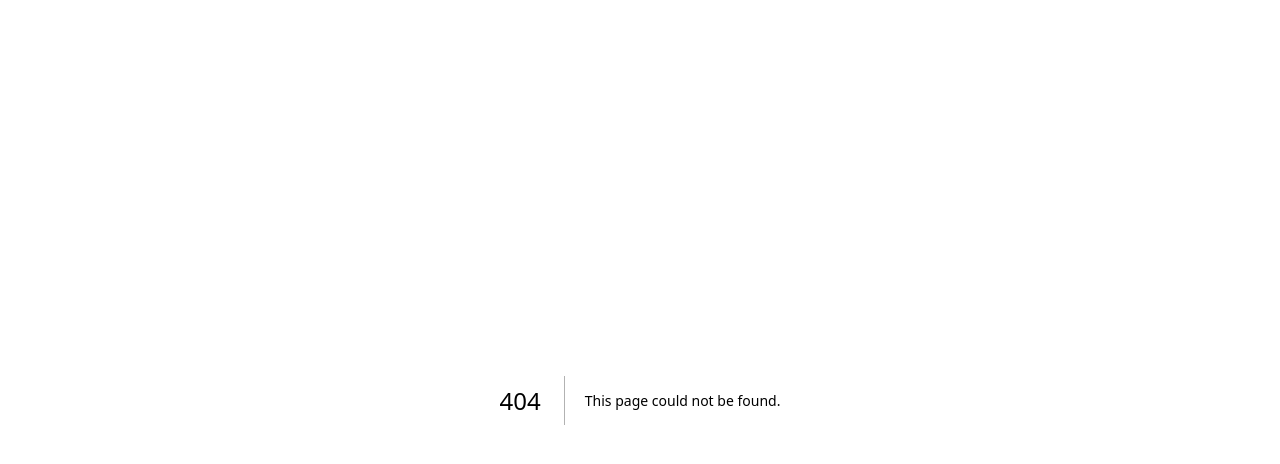
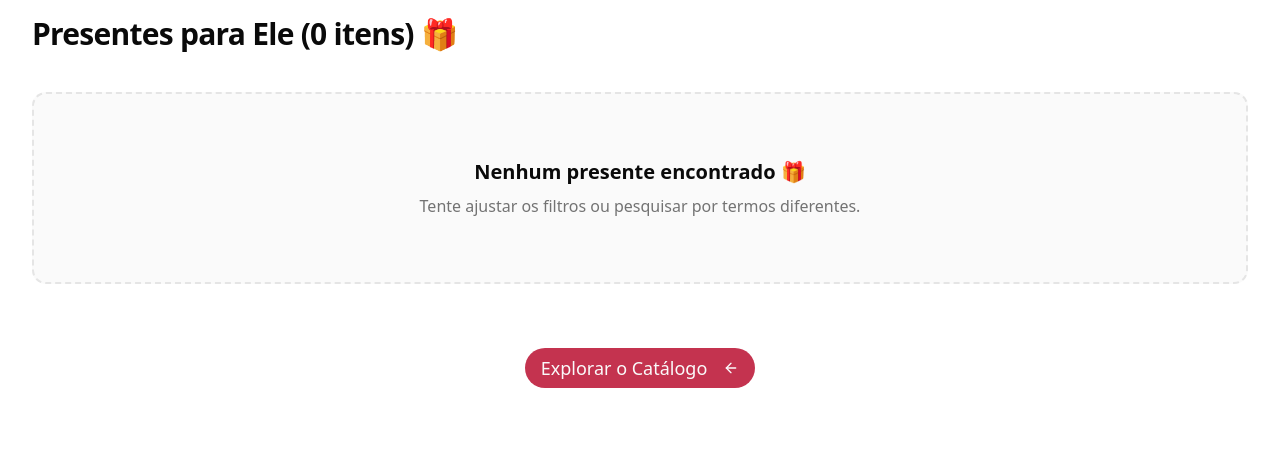
Before and after one commit to alexalannunes/presentes-de-natal, a Next.js app: page /products/unique in a window 1280 px wide. Before the commit this address had no page. Shown: the top 464 px of the page. Built offline with nearby package versions, Linux system fonts and the light colour scheme.

Commit message:
add ProductsPage and ExploreProductsButton components; update ProductListItem layout and product data

```diff
--- /dev/null
+++ b/app/products/unique/page.tsx
@@ -0,0 +1,61 @@
+// app/products/page.tsx (FINAL)
+import { Container } from "@/components/layout/container";
+import { ExploreProductsButton } from "@/components/products/explore-products-button";
+import { ProductList } from "@/components/products/product-list";
+import productsData from "@/data/products.json";
+import { Product } from "@/lib/products";
+import { Suspense } from "react";
+
+interface ProductsPageProps {
+  searchParams: Promise<{
+    p?: string;
+  }>;
+}
+
+export const revalidate = 3600; // 1h
+
+export const metadata = {
+  title: "Catálogo Completo | Presentes para Homens",
+  description:
+    "Filtre por preço e loja e encontre o presente perfeito de Natal em segundos.",
+};
+
+export default async function ProductsPage({
+  searchParams,
+}: ProductsPageProps) {
+  const allProducts: Product[] = productsData as Product[];
+  const search = await searchParams;
+  // p = affiliate_url separated by commas
+  const p = search.p?.split(",").filter(Boolean) || [];
+  const filteredProducts = [...allProducts]
+    .filter((product) => p.includes(product.affiliate_url))
+    .sort((a, b) => a.price - b.price);
+
+  return (
+    <Container className="pb-12">
+      {/* 1. HEADER (Visível apenas em Desktop/Tablet) */}
+      <header className="hidden md:block pt-4 pb-8">
+        <h1 className="text-3xl font-bold tracking-tight">
+          Presentes para Ele ({filteredProducts.length} itens) 🎁
+        </h1>
+      </header>
+
+      {/* 2. LAYOUT PRINCIPAL (Filtro + Listagem) */}
+      <div className="flex flex-col md:flex-row gap-8">
+        {/* 2.2. COLUNA DE LISTAGEM */}
+        <div className="flex-grow pt-2 mt-10 md:mt-0">
+          {/* Título aqui apenas para mobile/tablet (opcional, mas mantido por clareza) */}
+          <h1 className="text-2xl font-bold tracking-tight mb-6 md:hidden">
+            Presentes ({filteredProducts.length})
+          </h1>
+
+          <Suspense fallback={<div>Carregando catálogo...</div>}>
+            <ProductList products={filteredProducts} />
+          </Suspense>
+        </div>
+      </div>
+
+      <ExploreProductsButton />
+    </Container>
+  );
+}
--- /dev/null
+++ b/components/products/explore-products-button.tsx
@@ -0,0 +1,33 @@
+"use client";
+import Link from "next/link";
+import { Button } from "../ui/button";
+import { ArrowLeft } from "lucide-react";
+
+export function ExploreProductsButton() {
+  return (
+    <div className="flex justify-center space-x-4 mt-16">
+      <Link href="/products" passHref>
+        <Button
+          size="lg"
+          className="rounded-full shadow-gift-hover transition-shadow duration-300 text-lg"
+          onClick={() => {
+            if (typeof window !== "undefined" && window.gtag) {
+              window.gtag("event", "click_explore_catalog", {
+                event_category: "engagement",
+                event_label: "Explore Full Catalog from Ads Page",
+              });
+            }
+
+            if (typeof window !== "undefined" && window.fbq) {
+              window.fbq("trackCustom", "ExploreCatalogClick", {
+                event_category: "engagement",
+              });
+            }
+          }}
+        >
+          Explorar o Catálogo <ArrowLeft className="ml-2 h-5 w-5" />
+        </Button>
+      </Link>
+    </div>
+  );
+}
--- a/components/products/product-list-item.tsx
+++ b/components/products/product-list-item.tsx
@@ -56,44 +56,43 @@ export function ProductListItem({ product }: ProductListItemProps) {
 
   return (
     <Card
-      // Layout Horizontal, Sombras Suaves e Bordas Arredondadas
       className={cn(
-        "flex flex-col rounded-xl gap-2 overflow-hidden shadow-gift hover:shadow-gift-hover transition-all duration-300 py-2",
-        // No mobile, define a largura máxima e centraliza
-        "max-w-md mx-auto"
+        "flex flex-col rounded-xl overflow-hidden shadow-gift hover:shadow-gift-hover transition-all duration-300",
+        // Largura controlada para não ficar gigante no mobile
+        "max-w-[280px] mx-auto h-full border border-border/50"
       )}
     >
-      {/* 1. SEÇÃO PRINCIPAL (HORIZONTAL: Imagem + Detalhes) */}
-      <div className="flex flex-row py-0 p-3 pb-0 flex-grow">
-        {/* 1.1. Imagem na Esquerda */}
-        <div className="w-[100px] h-[100px] flex-shrink-0 rounded-lg overflow-hidden border border-border">
+      {/* 1. SEÇÃO DA IMAGEM (Topo) */}
+      <div className="w-full aspect-square flex-shrink-0 overflow-hidden bg-muted/20">
         <ImageSlider images={product.images} name={product.name} />
       </div>
 
-        {/* 1.2. Detalhes (à direita) */}
-        <div className="flex flex-col justify-start pl-3 flex-grow">
-          {/* Título e Descrição */}
-          <h3 className="text-base font-semibold line-clamp-2 mb-1">
+      {/* 2. CONTEÚDO (Detalhes) */}
+      <div className="flex flex-col p-3 flex-grow">
+        {/* Loja e Preço no topo para leitura rápida */}
+        <div className="flex justify-between items-start mb-2">
+          <div className="flex flex-col">
+            <span className="text-xs text-muted-foreground capitalize font-medium">
+              {product.store}
+            </span>
+            <span className="text-lg font-extrabold text-primary leading-tight">
+              {formatPrice(product.price)}
+            </span>
+          </div>
+        </div>
+
+        {/* Título - Mantemos o line-clamp para não quebrar o layout */}
+        <h3 className="text-sm font-semibold line-clamp-2 mb-1 leading-snug h-[40px]">
           {product.name}
         </h3>
-          <p className="text-xs text-muted-foreground line-clamp-2">
+
+        {/* Descrição - Opcional em cards verticais pequenos, mas mantida com fonte menor */}
+        <p className="text-[11px] text-muted-foreground line-clamp-2 mb-3">
           {product.description}
         </p>
 
-          {/* Preço e Loja (abaixo da descrição) */}
-          <div className="mt-1">
-            <span className="text-xl font-extrabold text-primary block leading-none">
-              {formatPrice(product.price)}
-            </span>
-            <span className="text-xs text-muted-foreground capitalize">
-              {product.store}
-            </span>
-          </div>
-        </div>
-      </div>
-
-      {/* 2. SEÇÃO DE AÇÃO (BOTTOM: Botão Full Width) */}
-      <div className="p-2">
+        {/* 3. BOTÃO DE AÇÃO (Sempre na base) */}
+        <div className="mt-auto pt-2">
           <Link
             href={product.affiliate_url}
             target="_blank"
@@ -102,12 +101,13 @@ export function ProductListItem({ product }: ProductListItemProps) {
           >
             <Button
               size="sm"
-            className="rounded-full w-full shadow-md hover:shadow-lg transition-shadow"
+              className="rounded-full w-full shadow-md hover:shadow-lg transition-shadow text-xs h-9"
             >
               Comprar Agora
-            <ShoppingBag className="ml-2 h-4 w-4" />
+              <ShoppingBag className="ml-1.5 h-3.5 w-3.5" />
             </Button>
           </Link>
+        </div>
       </div>
     </Card>
   );
--- a/components/products/product-list.tsx
+++ b/components/products/product-list.tsx
@@ -34,7 +34,7 @@ export function ProductList({ products }: ProductListProps) {
   return (
     <>
       {/* 1. LAYOUT MOBILE (max-width: 640px) */}
-      <div className="sm:hidden space-y-4">
+      <div className="sm:hidden grid grid-cols-2 gap-2 space-y-4">
         {products.map((product) => (
           <ProductListItem key={generateSlug(product.name)} product={product} />
         ))}
--- a/data/products.json
+++ b/data/products.json
@@ -181,7 +181,7 @@
   },
   {
     "name": "Decanter Criativo",
-    "description": "",
+    "description": "A esposa perfeita do homem presente de Natal decoração de caverna criativa",
     "store": "Mercado Livre",
     "affiliate_url": "https://mercadolivre.com/sec/23WxJ7D",
     "price": 71.94,
@@ -318,5 +318,15 @@
     "images": [
       "https://http2.mlstatic.com/D_NQ_NP_2X_992223-MLA100083297951_122025-F.webp"
     ]
+  },
+  {
+    "name": "Kit Churrasco Personalizado Tábua Corte Faca Garfo Com Caixa",
+    "description": "Kit Para Churrasco Personalizado Artesanal Churrasqueiro Da Família",
+    "store": "Mercado Livre",
+    "affiliate_url": "https://mercadolivre.com/sec/1VusJds",
+    "price": 191.53,
+    "images": [
+      "https://http2.mlstatic.com/D_NQ_NP_2X_869775-MLA97450921473_112025-F.webp"
+    ]
   }
 ]
```
Lines whose indentation alone changed are shown as unchanged.
